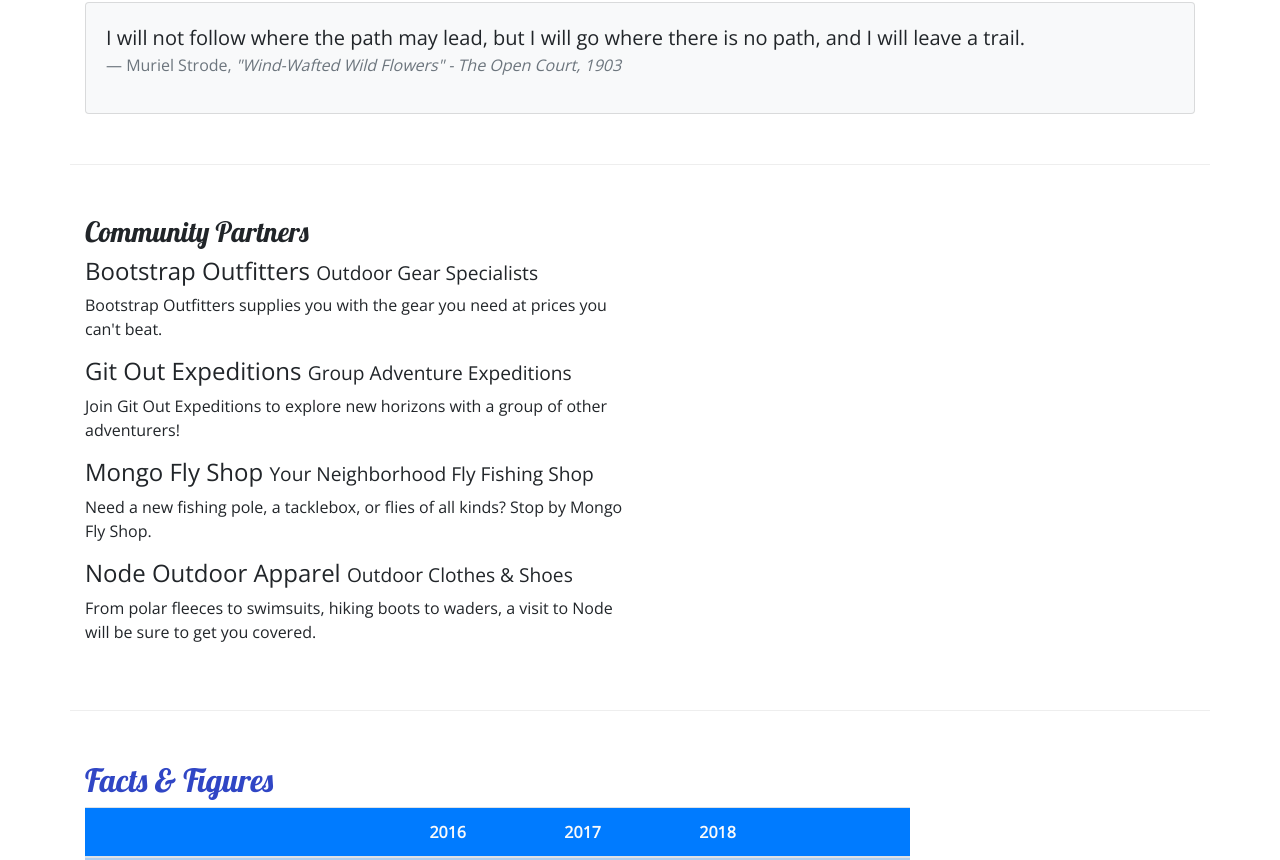
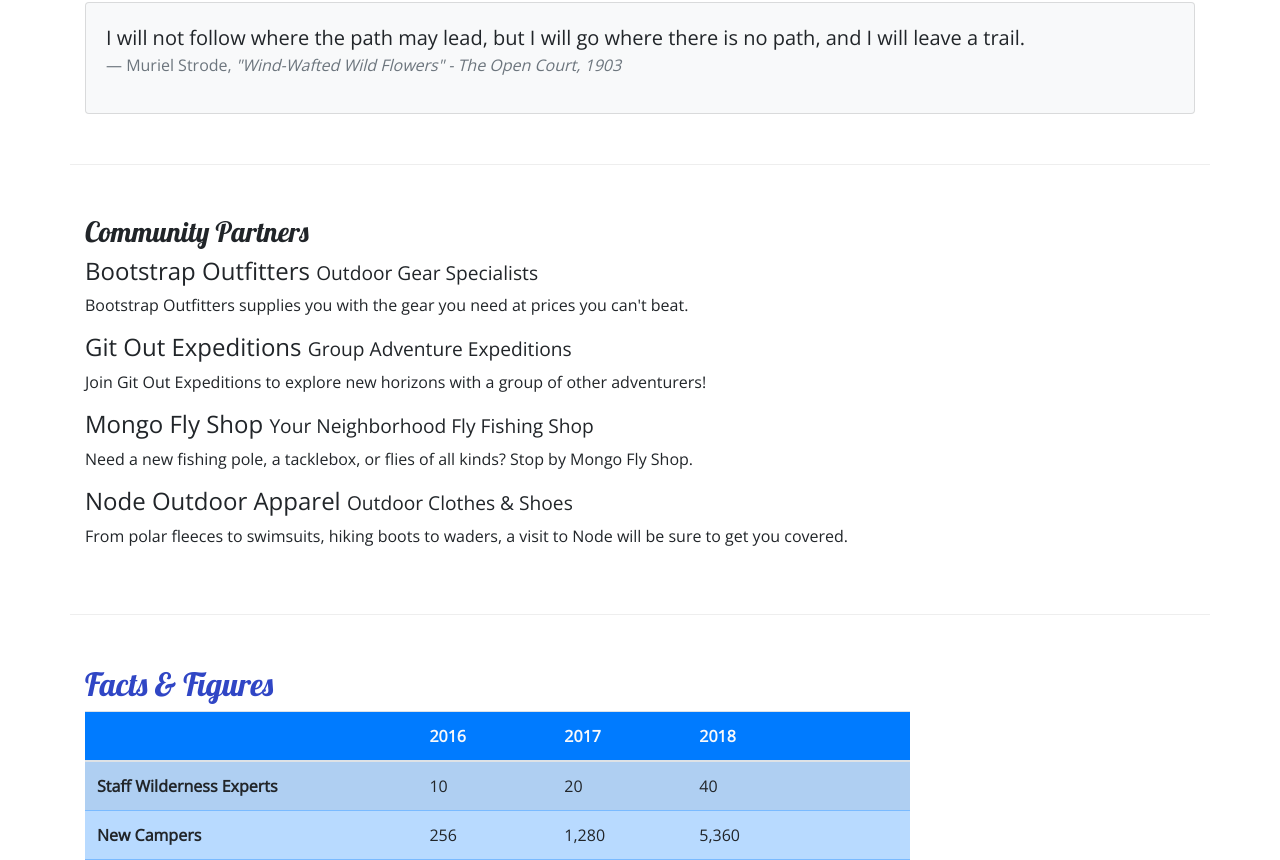
Before and after one commit to RameloMunoz/nucampsite, a website: page aboutus.html in a window 1280 px wide. Shown: the part 664-1524 px from the top of the page. Drawn offline with nearby package versions, Linux system fonts and the light colour scheme.

Commit message:
new changes

```diff
--- a/aboutus.html
+++ b/aboutus.html
@@ -101,7 +101,7 @@
         </div>
 
         <div class="row row-content">
-            <div class="col col-sm-6">
+            <div class="col">
                 <h3>Community Partners</h3>
                 <h4>Bootstrap Outfitters <small>Outdoor Gear Specialists</small></h4>
                 <p  class="d-none d-sm-block" >Bootstrap Outfitters supplies you with the gear you need at prices you can't beat.</p>
```
Also changed, not shown: index.html (+1 -1 lines).
